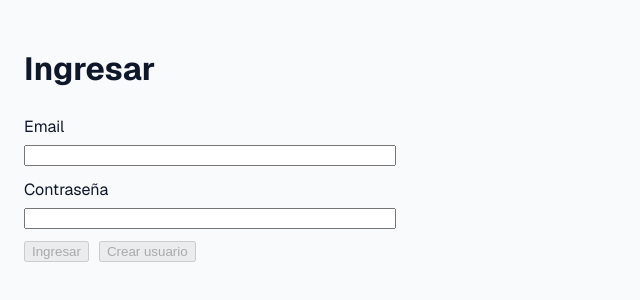
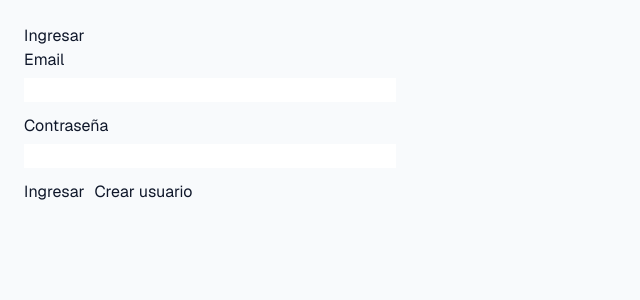
Before and after one commit to niiqo/ParcelOps, a Next.js app: page /login in a window 1280 px wide. Shown: the top 300 px of the page, without its empty margins (0-640 px from the left). Built offline with nearby package versions, Linux system fonts and the light colour scheme; no server answers.

Commit message:
instalamos taiwild y quitamos boton del inicio

```diff
--- a/package.json
+++ b/package.json
@@ -18,8 +18,11 @@
     "@types/node": "^20",
     "@types/react": "^19",
     "@types/react-dom": "^19",
+    "autoprefixer": "^10.4.27",
     "eslint": "^9",
     "eslint-config-next": "16.1.6",
+    "postcss": "^8.5.8",
+    "tailwindcss": "^3.4.17",
     "typescript": "^5"
   }
 }
--- /dev/null
+++ b/postcss.config.js
@@ -0,0 +1,6 @@
+module.exports = {
+  plugins: {
+    tailwindcss: {},
+    autoprefixer: {},
+  },
+}
--- a/src/app/(app)/ingreso/page.tsx
+++ b/src/app/(app)/ingreso/page.tsx
@@ -142,7 +142,8 @@ export default function IngresoPage() {
 
   return (
     <div style={{ display: "grid", gap: 20 }}>
-      <div style={{ padding: 20 }}>
+      <div className="p-6">
+        <div className="mx-auto max-w-6xl">
         <div
           style={{
             display: "grid",
@@ -275,6 +276,7 @@ export default function IngresoPage() {
           </div>
         </div>
       </div>
+      </div>
 
       <DebugPackagesView title="Paquetes" />
     </div>
--- a/src/app/page.tsx
+++ b/src/app/(app)/page.tsx
@@ -13,11 +13,6 @@ export default function Home() {
       <EmptyState
         title="Selecciona un módulo"
         description="Usa la navegación lateral para comenzar con ingresos, retiros, búsquedas o reportes."
-        cta={
-          <Link href="/ingreso" className="dashboard-home__cta">
-            Ir a Ingreso
-          </Link>
-        }
       />
     </div>
   );
--- a/src/app/globals.css
+++ b/src/app/globals.css
@@ -1,3 +1,7 @@
+@tailwind base;
+@tailwind components;
+@tailwind utilities;
+
 :root {
   --background: #f8fafc;
   --foreground: #0f172a;
@@ -11,7 +15,8 @@
 
 html,
 body {
-  min-height: 100%;
+  background: #f8fafc; /* slate-50 */
+  color: #0f172a;      /* slate-900 */
 }
 
 body {
--- a/src/app/login/page.tsx
+++ b/src/app/login/page.tsx
@@ -60,7 +60,7 @@ async function register() {
 
     try {
       await signInWithEmailAndPassword(auth, email.trim(), pass);
-      router.replace("/ingreso");
+      router.replace("/");
     } catch (e: unknown) {
       setError(errorMessage(e));
     } finally {
--- /dev/null
+++ b/tailwind.config.js
@@ -0,0 +1,13 @@
+/** @type {import('tailwindcss').Config} */
+module.exports = {
+  content: [
+    "./app/**/*.{js,ts,jsx,tsx,mdx}",
+    "./pages/**/*.{js,ts,jsx,tsx,mdx}",
+    "./components/**/*.{js,ts,jsx,tsx,mdx}",
+    "./src/**/*.{js,ts,jsx,tsx,mdx}",
+  ],
+  theme: {
+    extend: {},
+  },
+  plugins: [],
+}
```
Also changed, not shown: 1 other file (tests, documents, lock files or other folders).
